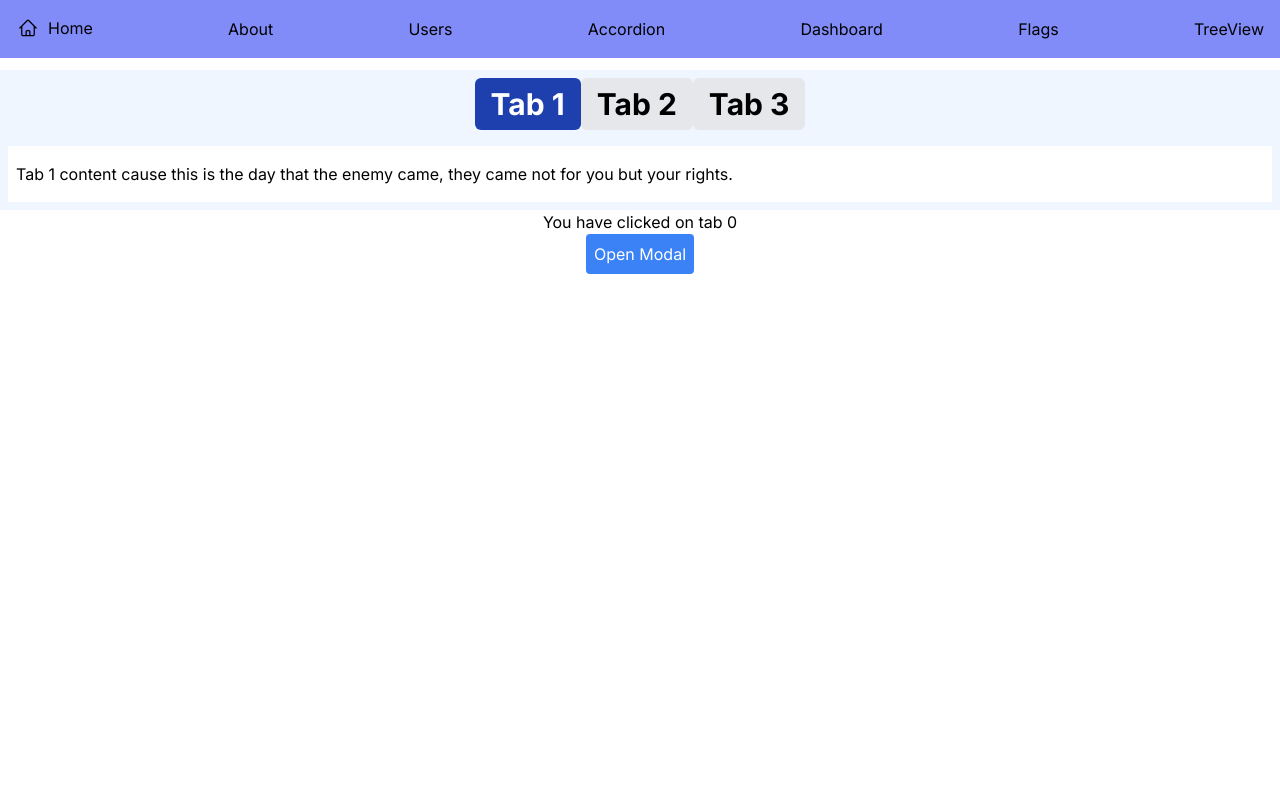
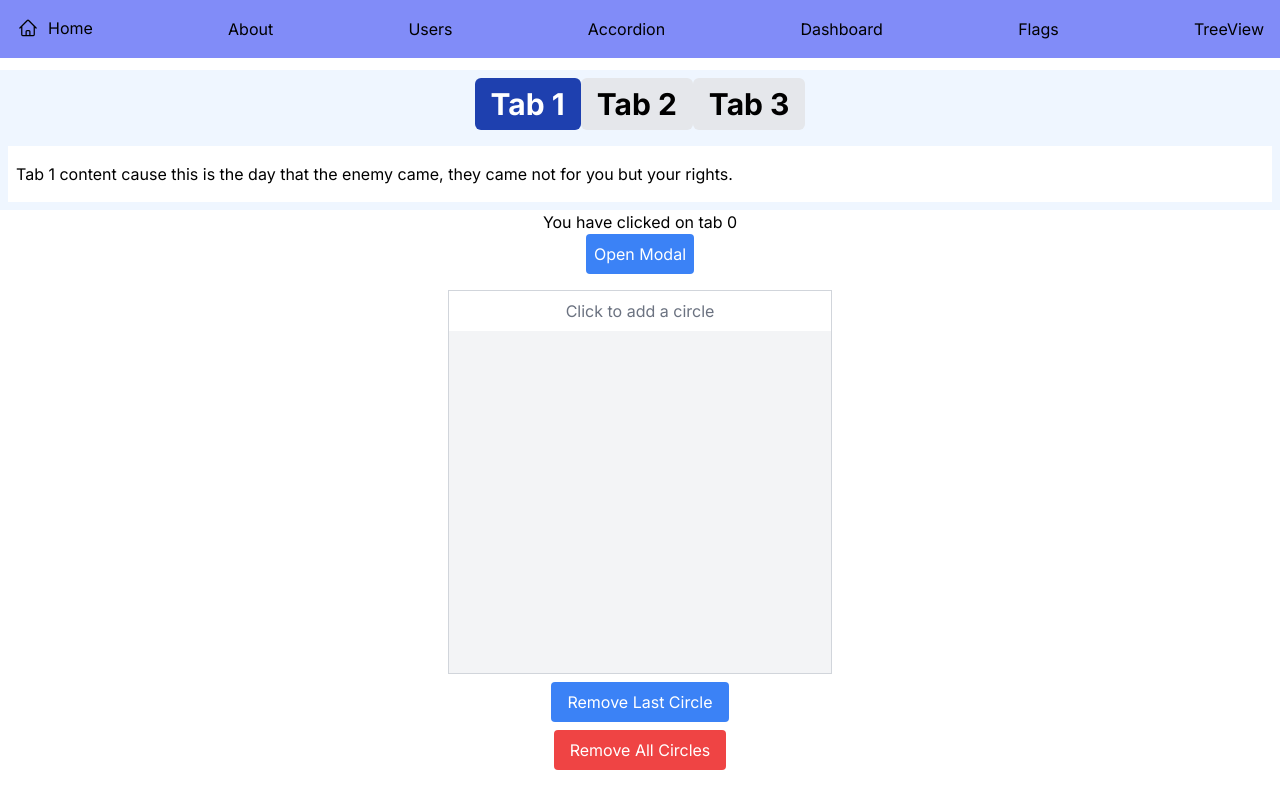
Before and after one commit to Haack79/tailwind-prac, a Next.js app: page /dashboard in a window 1280 px wide. Shown: the top 808 px of the page. Built offline with nearby package versions, Linux system fonts and the light colour scheme.

Commit message:
added dotmaker

```diff
--- a/src/app/dashboard/page.tsx
+++ b/src/app/dashboard/page.tsx
@@ -3,6 +3,7 @@ import LightDarkMode from "@/components/LightDarkMode";
 import ScrollIndicator from "@/components/ScrollIndicator";
 import TabTest from "@/components/CustomTabs/TabTest";
 import ModalShow from "@/components/ModalPopUp/ModalShow";
+import DotMaker from "@/components/DotMaker/DotMaker";
 
 const Dashboard = () => {
     return (
@@ -12,6 +13,7 @@ const Dashboard = () => {
             {/* <ScrollIndicator url={'https://dummyjson.com/products?limit=100'} /> */}
             <TabTest />
             <ModalShow />
+            <DotMaker />
         </div>
     );
 };
--- /dev/null
+++ b/src/components/DotMaker/DotCanvas.tsx
@@ -0,0 +1,14 @@
+const DotCanvas = () => {
+    return (
+        <>
+            <button>erase</button>
+            <canvas
+                width={500}
+                height={500}
+                style={{ border: '1px solid black' }}
+            />
+        </>
+    )
+}
+
+export default DotCanvas;
--- /dev/null
+++ b/src/components/DotMaker/DotMaker.tsx
@@ -0,0 +1,54 @@
+'use client';
+import React, { useState } from 'react';
+
+const App = () => {
+const [circles, setCircles] = useState<{ x: number; y: number; }[]>([]);
+
+const addCircle = (event: React.MouseEvent<HTMLDivElement>) => {
+    const { offsetX, offsetY } = event.nativeEvent;
+    setCircles([...circles, { x: offsetX, y: offsetY }]);
+};
+
+const removeLastCircle = () => {
+    setCircles(circles.slice(0, -1));
+};
+
+const removeAllCircles = () => {
+    setCircles([]);
+};
+
+  return (
+    <div className="flex flex-col items-center mt-4">
+      <div
+        className="relative w-96 h-96 border border-gray-300 bg-gray-100"
+        onClick={addCircle}
+      >
+        <h1 className="absolute top-0 left-0 right-0 p-2 bg-white text-gray-500 text-center"> Click to add a circle </h1>
+        {circles.map((circle, index) => (
+          <div
+            key={index}
+            className="absolute w-8 h-8 bg-red-500 rounded-full"
+            style={{
+              left: circle.x - 16, // Adjust for circle size
+              top: circle.y - 16,  // Adjust for circle size
+            }}
+          />
+        ))}
+      </div>
+      <button
+        className="mt-2 px-4 py-2 bg-blue-500 text-white rounded"
+        onClick={removeLastCircle}
+      >
+        Remove Last Circle
+      </button>
+      <button
+        className="mt-2 px-4 py-2 bg-red-500 text-white rounded"
+        onClick={removeAllCircles}
+      >
+        Remove All Circles
+      </button>
+    </div>
+  );
+};
+
+export default App;
```
